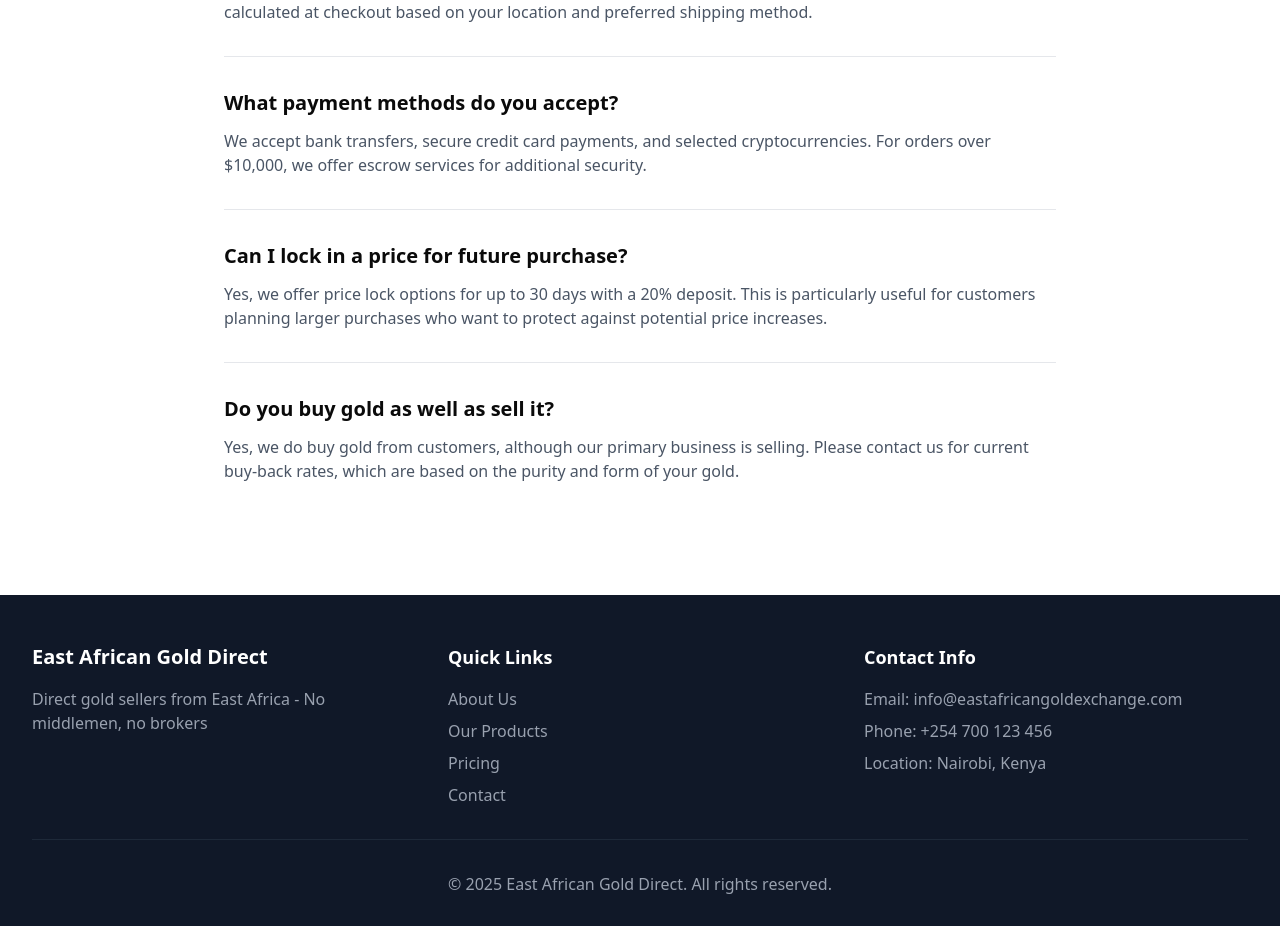
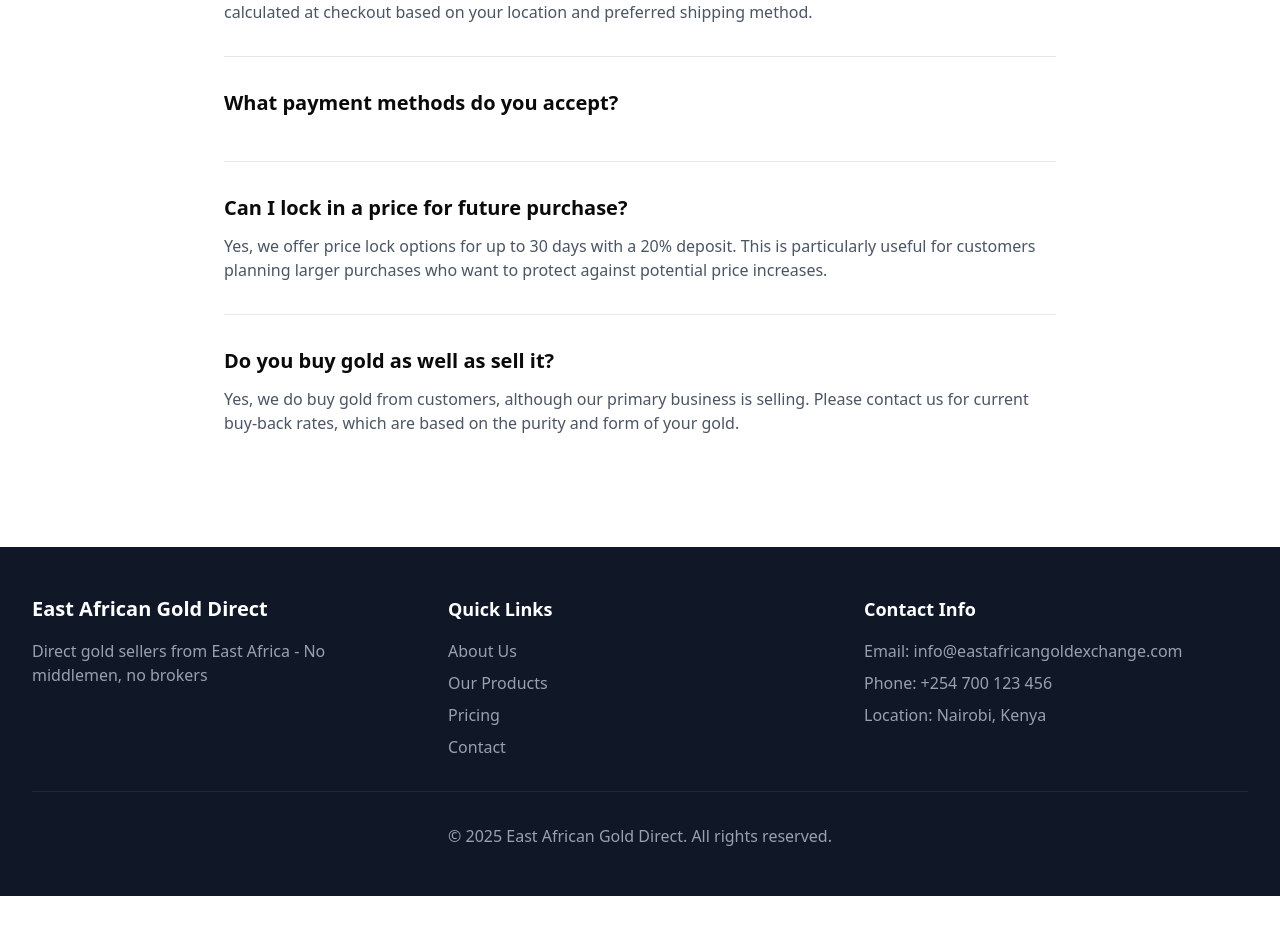
Before and after one commit to kazibweyassin/east-african-gold-exchange, a Next.js app: page /pricing in a window 1280 px wide. Shown: the part 3569-4495 px from the top of the page. After the commit the page ends 4465 px from the top, so only its background shows below. Built offline with nearby package versions, Linux system fonts and the light colour scheme.

Commit message:
Fix ESLint warnings by removing unused Card imports from pricing page

```diff
--- a/src/app/pricing/page.tsx
+++ b/src/app/pricing/page.tsx
@@ -1,7 +1,6 @@
 import React from 'react';
 import Image from 'next/image';
 import Link from 'next/link';
-import { Card, CardContent } from '@/components/ui/card';
 import Navbar from '@/components/Navbar';
 import Footer from '@/components/Footer';
 
@@ -325,7 +324,6 @@ export default function PricingPage() {
             <div className="border-b border-gray-200 pb-8">
               <h3 className="text-xl font-bold mb-3">What payment methods do you accept?</h3>
               <p className="text-gray-600">
-                We accept bank transfers, secure credit card payments, and selected cryptocurrencies. For orders over $10,000, we offer escrow services for additional security.
               </p>
             </div>
 
```
